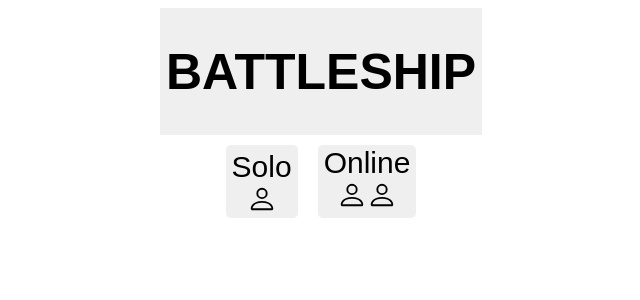
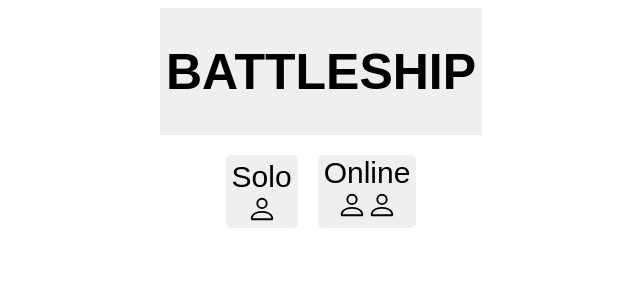
Before and after one commit to earacena/battleship-webapp-frontend, a React (Create React App) app: page / in a window 1280 px wide. Shown: the top 300 px of the page, without its empty margins (319-959 px from the left). Built offline with nearby package versions, Linux system fonts and the light colour scheme.

Commit message:
Add optional style prop to Button component

```diff
--- a/src/components/Button.tsx
+++ b/src/components/Button.tsx
@@ -4,18 +4,21 @@ type ButtonProps = {
   onClick: () => void;
   disabled?: boolean,
   children?: React.ReactNode;
+  style?: React.CSSProperties;
 };
 
-function Button({ onClick, disabled, children }: ButtonProps) {
+function Button({ onClick, disabled, children, style }: ButtonProps) {
   return (
     <button
       style={
         {
+          ...style,
           display: "flex",
           flexDirection: "column",
           justifyContent: "center",
           alignItems: "center",
           margin: "10px",
+          marginTop: "20px",
           fontSize: "30px",
           border: "none",
           borderRadius: "5px",
```
